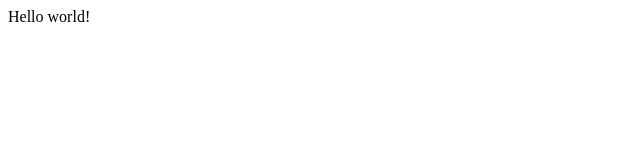
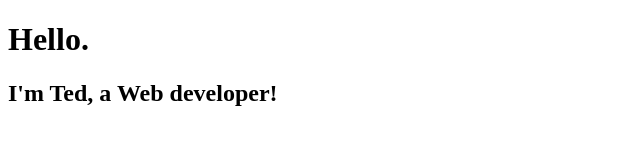
Before and after one commit to Tadynas/gatsby-site, a Gatsby site: page / in a window 1280 px wide. Shown: the whole page, without its empty margins (0-640 px from the left). Built offline with nearby package versions, Linux system fonts and the light colour scheme; Gatsby itself is replaced by a stand-in of ours.

Commit message:
Startup and add pages

```diff
--- a/src/pages/index.js
+++ b/src/pages/index.js
@@ -1,5 +1,12 @@
 import React from "react"
 
-export default function Home() {
-  return <div>Hello world!</div>
+const IndexPage = () => {
+  return (
+    <div>
+      <h1>Hello.</h1>
+      <h2>I'm Ted, a Web developer!</h2>
+    </div>
+  )
 }
+
+export default IndexPage
```
Also changed, not shown: src/pages/about.js (added, +12 -0 lines), src/pages/blog.js (added, +12 -0 lines), src/pages/contact.js (added, +12 -0 lines).
